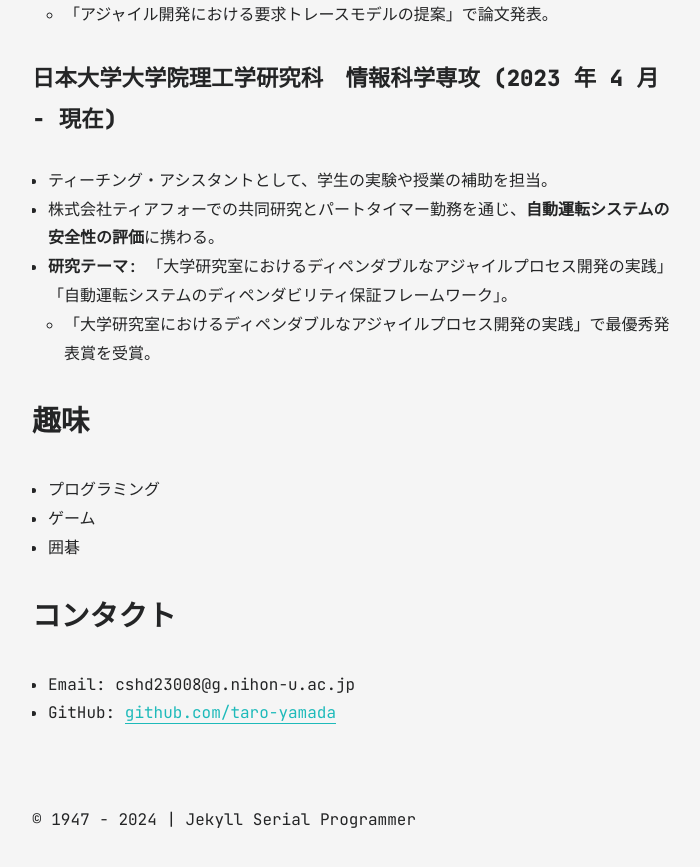
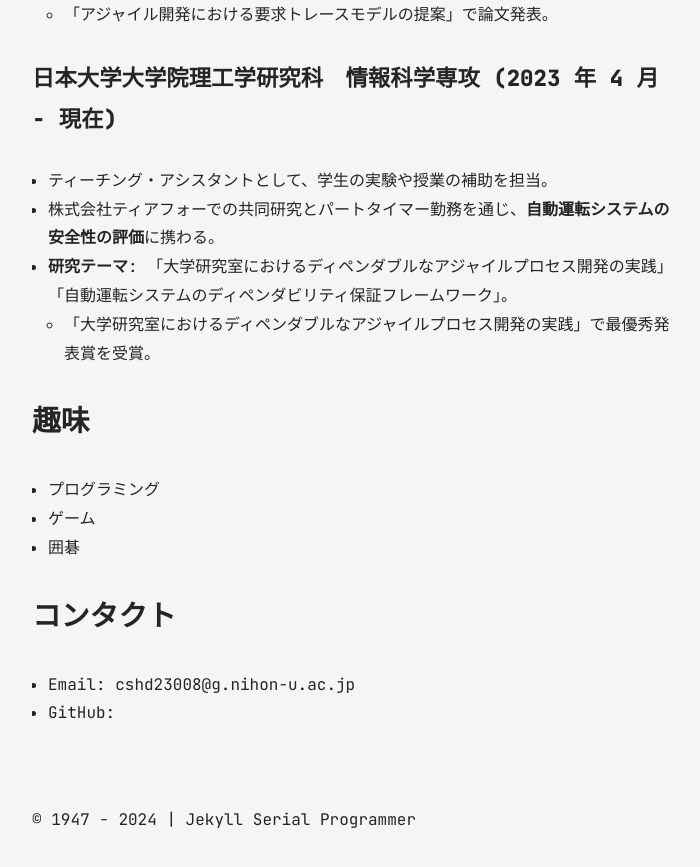
Before and after one commit to kodama3008/kodama3008.github.io, a Jekyll site: the page built from all_collections/_posts/2024-03-05-selfintroduction-markdown.md, in a window 1280 px wide and 900 px high, scrolled down 1478 px. Shown: the top 867 px of the window, without its empty margins (283-983 px from the left). Built offline with Jekyll 4.4.1, drawn with Linux system fonts in a browser that asks for light colours.

Commit message:
不要なものを削除

```diff
--- a/all_collections/_posts/2024-03-05-selfintroduction-markdown.md
+++ b/all_collections/_posts/2024-03-05-selfintroduction-markdown.md
@@ -50,4 +50,4 @@ categories: [fiction, jekyll]
 ## コンタクト
 
 - Email: cshd23008@g.nihon-u.ac.jp
-- GitHub: [github.com/taro-yamada](https://github.com/taro-yamada)
+- GitHub: []()
```
Also changed, not shown: 2 other files.
